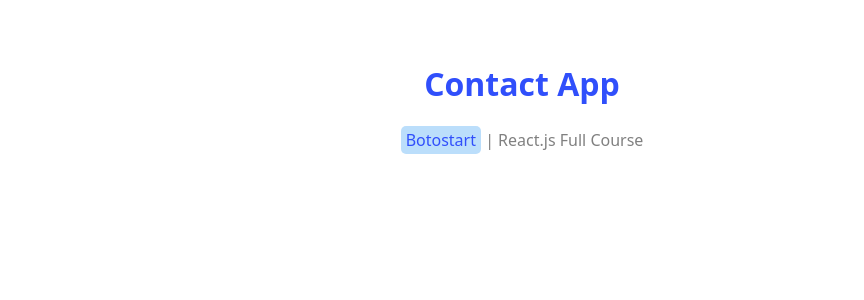
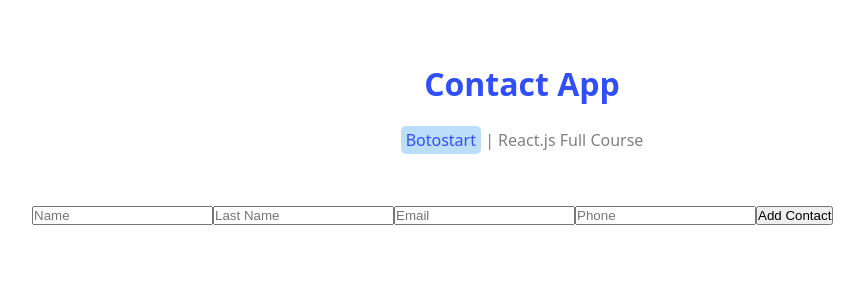
Before and after one commit to Yasaman471/Contact_App, a React (Vite) app: page / in a window 1280 px wide. Shown: the top 300 px of the page, without its empty margins (118-982 px from the left). Built offline with nearby package versions, Linux system fonts and the light colour scheme.

Commit message:
Implement Contact component with integrated user input handling logic

```diff
--- a/src/App.jsx
+++ b/src/App.jsx
@@ -1,3 +1,4 @@
+import Contacts from "./Components/Contacts"
 import Header from "./Components/Header"
 
 function App() {
@@ -5,6 +6,7 @@
   return (
     <>
      <Header />
+     <Contacts />
     </>
   )
 }
--- /dev/null
+++ b/src/Components/Contacts.jsx
@@ -0,0 +1,42 @@
+import { useState } from "react"
+import inputs from "../Constants/inputs"
+
+
+function Contacts() {
+    const [contact ,setContact] = useState(
+        {
+          name:"",
+          lastName:"",
+          email:"",
+          phone:"",
+        }
+    )
+
+    const changeHandler = (event) => {
+        const name = event.target.name
+        const value = event.target.value
+
+        setContact((contact)=>({...contact,[name]:value}))
+    }
+
+    const AddHandler = () =>{
+        console.log(contact);
+    }
+  return (
+    <div>
+        {inputs.map((input,index)=>(
+            <input
+            key={index}
+            type={input.type}
+            placeholder={input.placeholder}
+            name={input.name}
+            onChange={changeHandler}
+            value={contact[input.name]}
+            />
+            ))}
+        <button onClick={AddHandler}>Add Contact</button>
+    </div>
+  )
+}
+
+export default Contacts
--- /dev/null
+++ b/src/Constants/inputs.js
@@ -0,0 +1,8 @@
+const inputs = [
+    {type:"text" ,placeholder:"Name" ,name:"name"},
+    {type:"text" ,placeholder:"Last Name" ,name:"lastName"},
+    {type:"email" ,placeholder:"Email" ,name:"email"},
+    {type:"number" ,placeholder:"Phone" ,name:"phone"},
+]
+
+export default inputs
```
